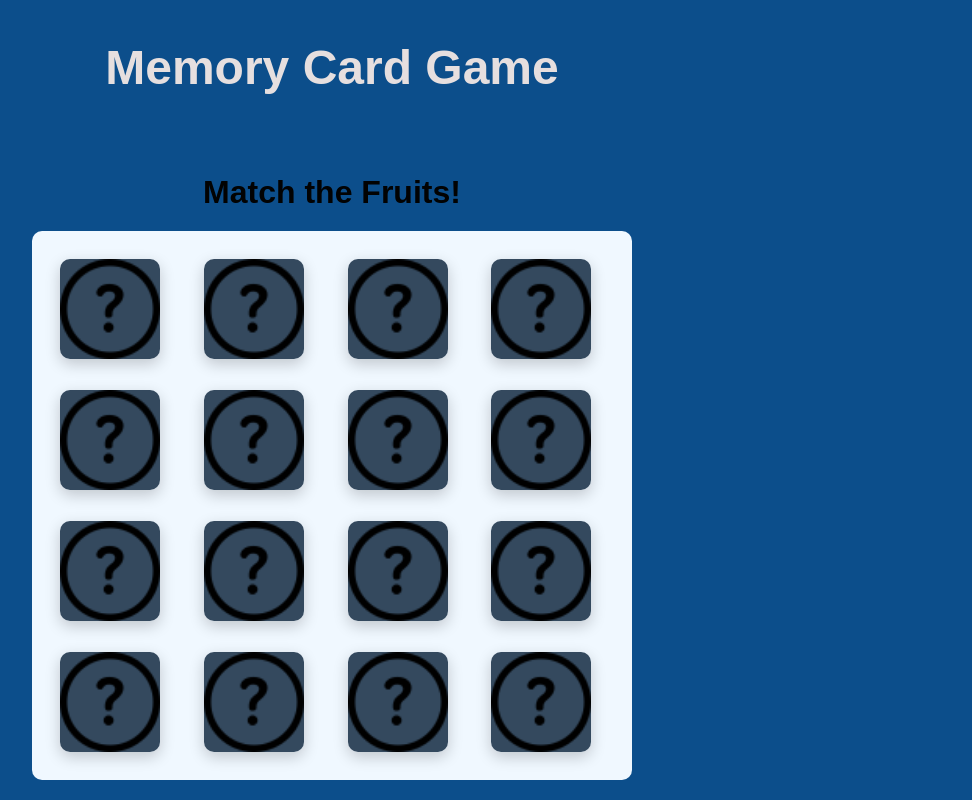
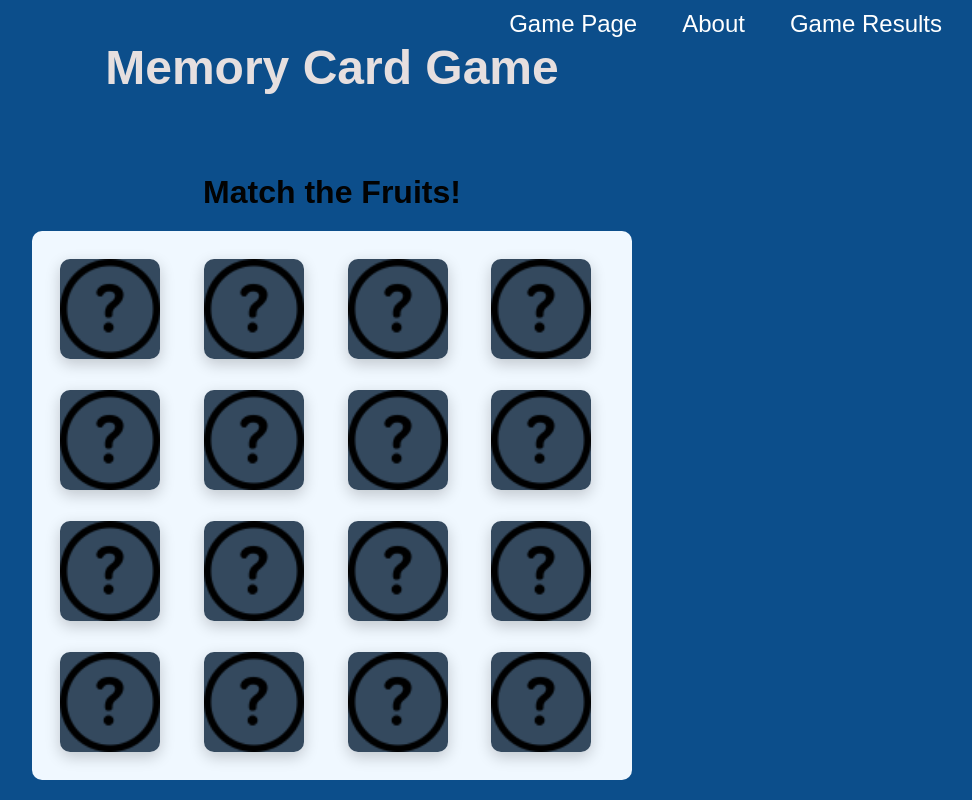
Before and after one commit to itskheila/Memory-Card-Game, a React (Create React App) app: page / in a window 1280 px wide. Shown: the top 800 px of the page, without its empty margins (308-1280 px from the left). Built offline with nearby package versions, Linux system fonts and the light colour scheme; grey boxes are pictures that could not be loaded.

Commit message:
navbar styling

```diff
--- a/src/App.jsx
+++ b/src/App.jsx
@@ -8,23 +8,24 @@ import './styles/App.css';
 
 
 
-function App(){
+function App() {
     return (
+
+        <Router>
             <div className="App">
                 <h1>Memory Card Game</h1>
-            <GameBoard />
-            <Navbar/>
+                <Navbar />
 
-            <Router>
+                <div className="content">
                     <Routes>
+
                         <Route path="/" element={<GameBoard />} />
                         <Route path="/about" element={<About />} />
                         <Route path="/results" element={<GameResults />} />
                     </Routes>
+                </div>
+            </div>
         </Router>
-
-
-        </div>
     );
 }
 
--- a/src/components/Navbar.jsx
+++ b/src/components/Navbar.jsx
@@ -1,10 +1,13 @@
+import '../styles/Navbar.css';
+import { Link } from 'react-router-dom';
+
 function Navbar(){
     return (
-        <div>
+        <div className="navbar">
             <ul>
-                <li><a href="/">Game Page</a></li>
-                <li><a href="/about">About</a></li>
-                <li><a href="/results">Game Results</a></li>
+                <li><Link to="/">Game Page</Link></li>
+                <li><Link to="/about">About</Link></li>
+                <li><Link to="/results">Game Results</Link></li>
             </ul>
         </div>
     )
--- /dev/null
+++ b/src/styles/Navbar.css
@@ -0,0 +1,33 @@
+.navbar {
+    position: fixed;
+    top: 0;
+    right: 0;
+    margin: 0;
+    box-sizing: border-box;
+    display: flex;
+    align-items: center;
+    padding: 10px 20px;
+    color: white;
+    width: auto;
+
+}
+
+.navbar ul {
+    list-style-type: none;
+    margin: 0;
+    padding: 0;
+    display: flex;
+    gap: 25px;
+
+}
+
+.navbar li a {
+    text-decoration: none;
+    color: white;
+    padding: 5px 10px;
+    transition: color 0.3s ease;
+}
+
+.navbar li a:hover {
+    color: #61dafb;
+}
```
Lines whose indentation alone changed are shown as unchanged.
